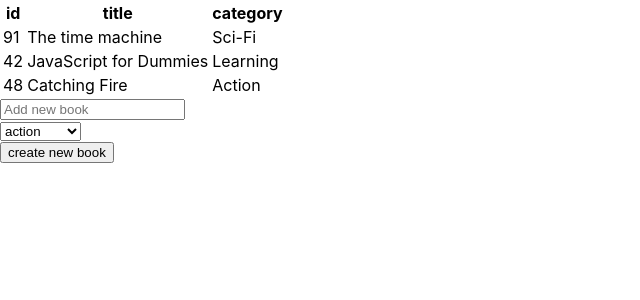
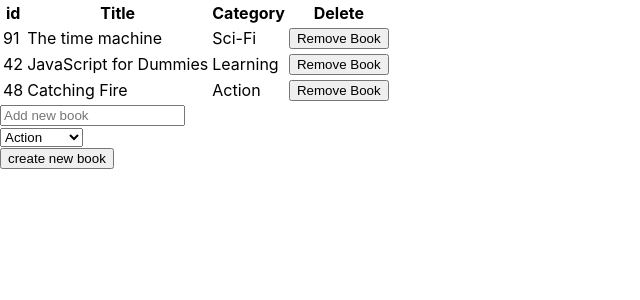
Before and after one commit to kelibst/magic_books_bookstore, a React (Create React App) app: page / in a window 1280 px wide. Shown: the top 300 px of the page, without its empty margins (0-640 px from the left). Built offline with nearby package versions, Linux system fonts and the light colour scheme.

Commit message:
refactored code

```diff
--- a/src/components/Book.js
+++ b/src/components/Book.js
@@ -1,20 +1,22 @@
 import React from 'react';
 import PropTypes from 'prop-types';
 
-const Book = ({ book }) => (
+const Book = ({ book, handleRemoveBook }) => (
   <tr>
     <td>{book.id}</td>
     <td>{book.title}</td>
     <td>{book.category}</td>
+    <td><button className="btn btn-danger" onClick={() => handleRemoveBook(book)}>Remove Book</button></td>
   </tr>
 );
 
 Book.propTypes = {
   book: PropTypes.shape({
-    id: PropTypes.number.isRequired,
-    title: PropTypes.string.isRequired,
-    category: PropTypes.string.isRequired,
-  }).isRequired,
+  id: PropTypes.number.isRequired,
+  title: PropTypes.string.isRequired,
+  category: PropTypes.string.isRequired,
+}).isRequired,
+  handleRemoveBook: PropTypes.func.isRequired
 };
 
 export default Book;
--- a/src/containers/BookForm.js
+++ b/src/containers/BookForm.js
@@ -4,13 +4,13 @@
 import { connect } from 'react-redux';
 import PropTypes from 'prop-types'
 const categories = [
-  'action',
-  'biography',
-  'history',
-  'horror',
-  'kids',
-  'learning',
-  'sci-fi',
+  'Action',
+  'Biography',
+  'History',
+  'Horror',
+  'Kids',
+  'Learning',
+  'Sci-fi',
 ];
 
 const catDropDown = categories.map(category => (
@@ -43,21 +43,22 @@
   }
 
   handleSubmit = (e) =>{
-    e.preventDefault();
-    const {title, category} = this.state;
+    const {title} = this.state;
     if(title){
-      createBook({id: idGenerator(), title, category});
+      createBook(this.state);
       this.setState({
         title: '',
         category: categories[0],
       })
+      console.log(this.state)
     }
+    e.preventDefault();
   }
 
 
   render(){
     return (
-      <form className="form-row">
+      <form className="form-row" onSubmit={this.handleSubmit}>
         <div className="col">
           <input
             className="form-control"
@@ -73,12 +74,13 @@
           <select className="form-control" value={this.state.category} name="category" onChange={this.handleChange}>
             <option value="" disabled>
               Category
+              {console.log(this.props)}
             </option>
             {catDropDown}
           </select>
         </div>
         <div className="col">
-          <button className="btn btn-primary mb-2" type="submit" onClick={this.handleSubmit}>
+          <button className="btn btn-primary mb-2" type="submit">
             create new book
           </button>
         </div>
@@ -91,8 +93,9 @@
 BookForm.propTypes = {
   createBook: PropTypes.func.isRequired
 }
+const mapStateToProps = state => ({ books: [state.books] });
 
 const mapDispatchToProps = dispatch => ({
   createBook: book => dispatch(createBook(book))
 })
-export default connect(null, mapDispatchToProps)(BookForm);
+export default connect(mapStateToProps, mapDispatchToProps)(BookForm);
--- a/src/containers/BookList.js
+++ b/src/containers/BookList.js
@@ -2,32 +2,46 @@
 import PropTypes from 'prop-types';
 import { connect } from 'react-redux';
 import Book from '../components/Book';
+import { removeBook } from '../actions'
 
-const BookList = ({ books }) => (
-  <table className="table table-striped table-hover">
+
+const BookList = ({ books, removeBook }) => {
+  const handleRemoveBook = (book) => {
+    removeBook(book);
+  }
+  return (
+  <table className="table table-hover">
     <thead>
       <tr>
         <th scope="col">id</th>
-        <th scope="col">title</th>
-        <th scope="col">category</th>
+        <th scope="col">Title</th>
+        <th scope="col">Category</th>
+        <th scope="col">Delete</th>
       </tr>
     </thead>
     <tbody>
       {books.map(book => (
-        <Book book={book} key={book.id} />
+        <Book book={book} key={book.id} handleRemoveBook={handleRemoveBook}/>
       ))}
     </tbody>
   </table>
 );
 
-const mapStateToProps = state => ({ books: state.books, filter: state.filter });
+}
 
+const mapStateToProps = state => ({ books: state.books });
+const mapDispatchToProps = dispatch =>({
+  removeBook: book => dispatch(removeBook(book))
+})
 BookList.defaultProps = {
-  books: [],
+  books: PropTypes.arrayOf(PropTypes.object),
 };
 
 BookList.propTypes = {
   books: PropTypes.arrayOf(PropTypes.object),
+  removeBook: PropTypes.func.isRequired,
 };
 
-export default connect(mapStateToProps)(BookList);
+
+
+export default connect(mapStateToProps, mapDispatchToProps)(BookList);
--- a/src/index.js
+++ b/src/index.js
@@ -6,15 +6,17 @@
 import rootReducer from './reducers/index';
 import App from './components/App';
 import * as serviceWorker from './serviceWorker';
-import { initData } from './initData';
 
-const store = createStore(rootReducer, initData);
+
+const store = createStore(rootReducer);
 ReactDOM.render(
-  <Provider store={store}>
+
     <React.StrictMode>
+    <Provider store={store}>
       <App />
-    </React.StrictMode>
-  </Provider>,
+    </Provider>
+    </React.StrictMode>,
+
   document.getElementById('root'),
 );
 
--- a/src/reducers/books.js
+++ b/src/reducers/books.js
@@ -1,12 +1,12 @@
-const booksReducer = (state = {}, action) => {
-  switch (action.payload) {
+import { initData } from '../initData';
+const booksReducer = (state = initData.books, action) => {
+  switch (action.type) {
     case 'CREATE_BOOK':
-      return {
-        ...state,
-        action,
-      };
+      console.log("curstate", state)
+      return [...state, action.payload];
     case 'REMOVE_BOOK':
-      return state.filter(book => book.id !== action.payload);
+      console.log(state)
+      return state.filter(book => book.id !== action.payload.id);
     default:
       return state;
   }
```
